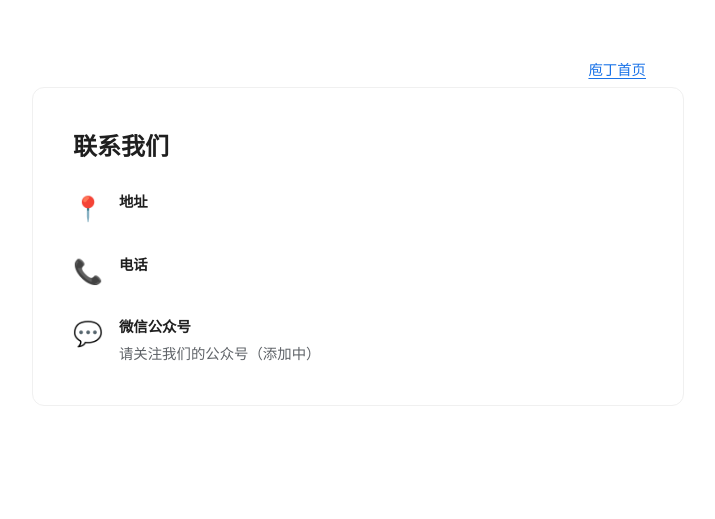
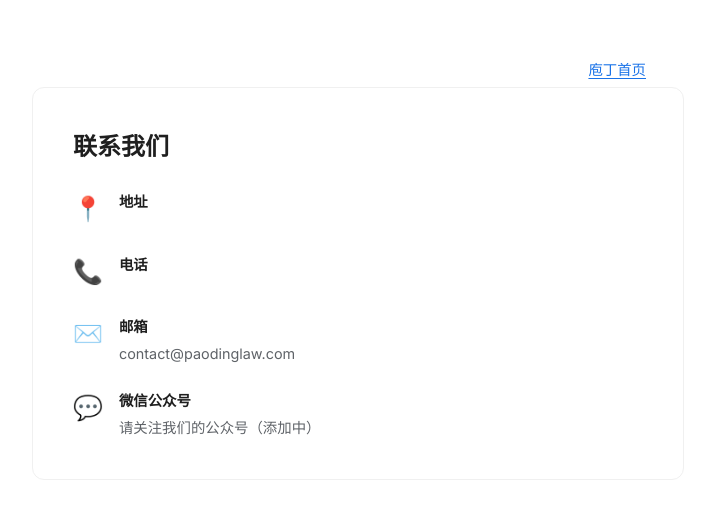
Before and after one commit to booted4439-alt/paoding-law, a Flask app: page /contact in a window 1280 px wide. Shown: the top 519 px of the page, without its empty margins (282-997 px from the left). Run offline with Flask 3, Linux system fonts and the light colour scheme; data that the repository does not hold is empty; some libraries are stand-ins or nearby versions.

Commit message:
feat: 网站设置和联系页添加邮箱配置

```diff
--- a/app.py
+++ b/app.py
@@ -95,6 +95,7 @@ def init_db():
         'wechat_qr': '',
         'address': '上海市浦东新区陆家嘴环路1000号',
         'phone': '021-6888-8888',
+        'email': 'contact@paodinglaw.com',
         'icp_beian': '沪ICP备2025XXXXXX号',
         'police_beian': '',
         'privacy_content': '# 隐私政策\n\n我们重视您的隐私...',
--- a/miniapp_routes.py
+++ b/miniapp_routes.py
@@ -329,7 +329,7 @@ def update_profile(current_user):
 @mini_app.route('/api/site/settings', methods=['GET'])
 def site_settings():
     """获取站点公开设置（无需登录）"""
-    keys = ['site_name', 'wechat_qr', 'address', 'phone',
+    keys = ['site_name', 'wechat_qr', 'address', 'phone', 'email',
             'icp_beian', 'police_beian']
     result = {}
     for k in keys:
--- a/templates/admin/settings.html
+++ b/templates/admin/settings.html
@@ -21,6 +21,7 @@
             <div class="form-group"><label>网站名称</label><input type="text" id="set-site_name"></div>
             <div class="form-group"><label>地址</label><input type="text" id="set-address"></div>
             <div class="form-group"><label>电话</label><input type="text" id="set-phone"></div>
+            <div class="form-group"><label>邮箱</label><input type="email" id="set-email"></div>
             <div class="form-group"><label>微信公众号二维码 (图片URL)</label><input type="text" id="set-wechat_qr"></div>
             <div class="form-group"><label>ICP备案号</label><input type="text" id="set-icp_beian"></div>
             <div class="form-group"><label>公安备案号</label><input type="text" id="set-police_beian"></div>
--- a/templates/contact.html
+++ b/templates/contact.html
@@ -23,6 +23,13 @@
                 </div>
             </div>
             <div class="contact-item">
+                <span class="contact-icon">✉️</span>
+                <div>
+                    <h4>邮箱</h4>
+                    <p>{{ get_setting('email') or 'contact@paodinglaw.com' }}</p>
+                </div>
+            </div>
+            <div class="contact-item">
                 <span class="contact-icon">💬</span>
                 <div>
                     <h4>微信公众号</h4>
```
